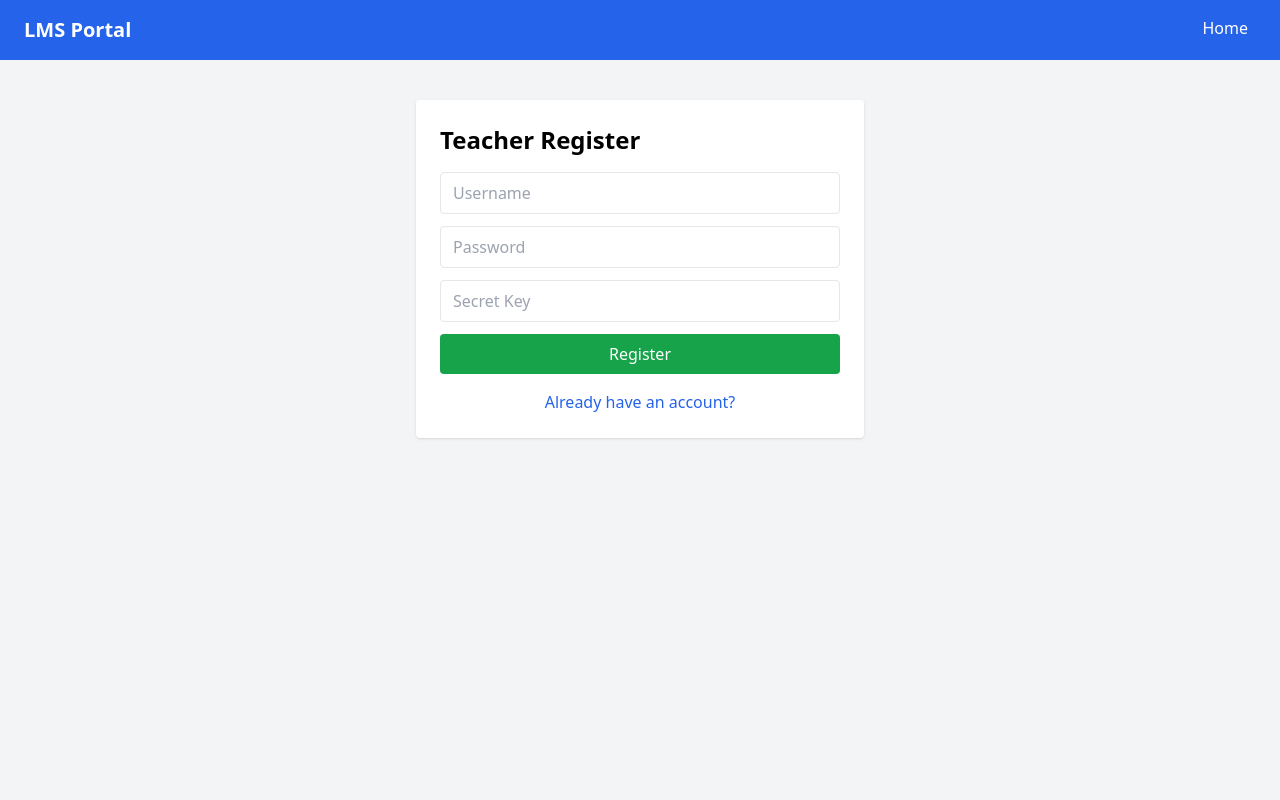
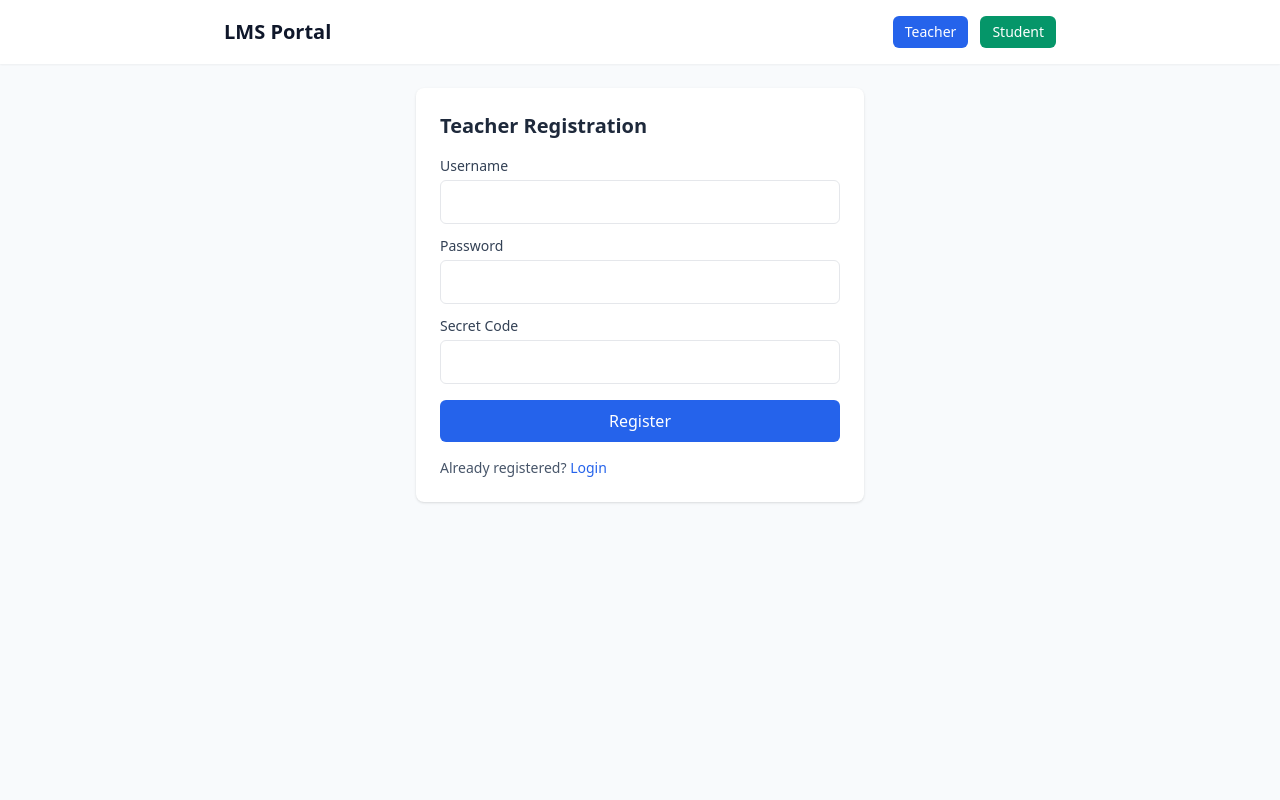
Before and after one commit to cyb3erasad/Flask-LMS-Portal, a Flask app: page /teacher/register in a window 1280 px wide. Run offline with Flask 3, Linux system fonts and the light colour scheme; some libraries are stand-ins or nearby versions.

Commit message:
Fix major bugs and update UI

```diff
--- a/main.py
+++ b/main.py
@@ -18,11 +18,12 @@ login_manager.init_app(app)
 
 @login_manager.user_loader
 def load_user(user_id):
-    user = Teacher.query.get(int(user_id))
-    if user:
-        return user
-
-    return Student.query.get(int(user_id))
+    # user_id format: "teacher_1" or "student_1"
+    if user_id.startswith('teacher_'):
+        return Teacher.query.get(int(user_id.split('_')[1]))
+    elif user_id.startswith('student_'):
+        return Student.query.get(int(user_id.split('_')[1]))
+    return None
 
 @app.route("/")
 def home():
@@ -87,8 +88,9 @@ def student_login():
 def teacher_dashboard():
     if not isinstance(current_user, Teacher):
         return "Unauthorized", 403
-    students = Student.query.all()
-    subjects = Subject.query.all()
+
+    students = Student.query.filter_by(teacher_id=current_user.id).all()
+    subjects = Subject.query.filter_by(teacher_id=current_user.id).all()
     return render_template("teacher_dashboard.html", students=students, subjects=subjects)
 
 @app.route("/student/dashboard")
@@ -96,7 +98,7 @@ def teacher_dashboard():
 def student_dashboard():
     if not isinstance(current_user, Student):
         return "Unauthorized", 403
-    marks = Marks.query.filter_by(student_id=current_user.id).first()
+    marks = Marks.query.filter_by(student_id=current_user.id).all()
     return render_template("student_dashboard.html", marks=marks)
 
 @app.route("/add_student", methods=["GET", "POST"])
@@ -106,16 +108,20 @@ def add_student():
         return "Unauthorized", 403
 
     if request.method == "POST":
-        name = request.form["name"]
-        student_id = request.form["student_id"]
+        name = request.form["name"].strip()
+        student_id = request.form["student_id"].strip()
         password = request.form["password"]
+
+        if not name or not student_id or not password:
+            flash("All fields are required.", "danger")
+            return redirect("/add_student")
 
         exists = Student.query.filter_by(student_id=student_id).first()
         if exists:
             flash("Student ID already exists!", "danger")
             return redirect("/add_student")
 
-        new_student = Student(name=name, student_id=student_id)
+        new_student = Student(name=name, student_id=student_id, teacher_id=current_user.id)
         new_student.set_password(password)
 
         db.session.add(new_student)
@@ -131,8 +137,16 @@ def add_subject():
             return "Unauthorized", 403
 
         if request.method == "POST":
-            name = request.form["name"]
-            new_subject = Subject(name=name)
+            name = request.form["name"].strip()
+            if not name:
+                flash("Subject name is required.", "danger")
+                return redirect("/add_subject")
+
+            exists = Subject.query.filter_by(name=name, teacher_id=current_user.id).first()
+            if exists:
+                flash("Subject already exists!", "danger")
+                return redirect("/add_subject")
+            new_subject = Subject(name=name, teacher_id=current_user.id)
             db.session.add(new_subject)
             db.session.commit()
             flash("Subject add successfully", "success")
@@ -145,17 +159,28 @@ def add_marks():
         if not isinstance(current_user, Teacher):
             return "Unauthorized", 403
 
-        students = Student.query.all()
-        subjects = Subject.query.all()
+        students = Student.query.filter_by(teacher_id=current_user.id).all()
+        subjects = Subject.query.filter_by(teacher_id=current_user.id).all()
 
         if request.method == "POST":
-            student_id = request.form["student_id"]
-            subject_id = request.form["subject_id"]
-            marks = request.form["marks"]
+            try:
+                student_id = int(request.form["student_id"])
+                subject_id = int(request.form["subject_id"])
+                marks = float(request.form["marks"])
+            except(ValueError, KeyError):
+                flash("Invalid Input", "danger")
+                return redirect("/add_marks")
+
+            student = Student.query.filter_by(id=student_id, teacher_id=current_user.id).first()
+            subject = Subject.query.filter_by(id=subject_id, teacher_id=current_user.id).first()
+            if not student or not subject:
+                flash("Selected student or subject is invalid.", "danger")
+                return redirect("/add_marks")
 
             records = Marks(student_id=student_id,
                         subject_id=subject_id,
-                        marks=marks)
+                        marks=marks,
+                        teacher_id=current_user.id)
             db.session.add(records)
             db.session.commit()
             flash("Marks added!", "success")
--- a/templates/base.html
+++ b/templates/base.html
@@ -1,30 +1,66 @@
 <!DOCTYPE html>
-<html>
+<html lang="en">
 
 <head>
-    <title>{{ title if title else "LMS Portal" }}</title>
+    <meta charset="utf-8" />
+    <meta name="viewport" content="width=device-width, initial-scale=1" />
+    <title>{% block title %}LMS Portal{% endblock %}</title>
     <script src="https://cdn.tailwindcss.com"></script>
 </head>
 
-<body class="bg-gray-100 min-h-screen">
+<body class="bg-slate-50 min-h-screen leading-relaxed text-slate-800">
 
-    <!-- Navbar -->
-    <nav class="bg-blue-600 text-white px-6 py-4 flex justify-between">
-        <h1 class="text-xl font-semibold">LMS Portal</h1>
 
-        <div>
-            <a href="/" class="mx-2 hover:underline">Home</a>
+    <!-- NAVBAR -->
+    <header class="bg-white shadow-sm">
+        <div class="max-w-4xl mx-auto px-4 sm:px-6 lg:px-8">
+            <div class="flex items-center justify-between h-16">
+                <a href="{{ url_for('home') }}" class="text-xl font-semibold text-slate-900">LMS Portal</a>
 
-            {% if current_user.is_authenticated %}
-            <a href="/logout" class="ml-4 bg-red-500 px-3 py-1 rounded">Logout</a>
-            {% endif %}
+
+                <nav class="flex items-center gap-3">
+                    {% if current_user.is_authenticated %}
+                    <span class="hidden sm:inline-block text-sm text-slate-600">Logged in as {{ current_user.username if
+                        current_user.__class__.__name__ == 'Teacher' else current_user.name }}</span>
+                    <a href="{{ url_for('logout') }}"
+                        class="inline-flex items-center px-3 py-1.5 bg-red-500 text-white rounded-md text-sm">Logout</a>
+                    {% else %}
+                    <a href="{{ url_for('teacher_login') }}"
+                        class="inline-flex items-center px-3 py-1.5 bg-blue-600 text-white rounded-md text-sm">Teacher</a>
+                    <a href="{{ url_for('student_login') }}"
+                        class="inline-flex items-center px-3 py-1.5 bg-emerald-600 text-white rounded-md text-sm">Student</a>
+                    {% endif %}
+                </nav>
+            </div>
         </div>
-    </nav>
+    </header>
 
-    <!-- Page Content -->
-    <div class="container mx-auto mt-10 px-4">
+
+    <!-- FLASH MESSAGES -->
+    <div class="max-w-4xl mx-auto px-4 sm:px-6 lg:px-8 mt-6">
+        {% with messages = get_flashed_messages(with_categories=true) %}
+        {% if messages %}
+        <div class="space-y-2">
+            {% for category, message in messages %}
+            <div class="p-3 rounded-md text-sm" {% if category=='success'
+                %}class="bg-green-50 border border-green-200 text-green-800 p-3 rounded-md" {% endif %} {% if
+                category=='danger' %}class="bg-red-50 border border-red-200 text-red-800 p-3 rounded-md" {% endif %} {%
+                if category=='info' %}class="bg-blue-50 border border-blue-200 text-blue-800 p-3 rounded-md" {% endif
+                %}>
+                {{ message }}
+            </div>
+            {% endfor %}
+        </div>
+        {% endif %}
+        {% endwith %}
+    </div>
+
+
+    <!-- PAGE CONTENT -->
+    <main class="max-w-4xl mx-auto px-4 sm:px-6 lg:px-8 mt-6 mb-12">
         {% block content %}{% endblock %}
-    </div>
+    </main>
+
 
 </body>
 
--- a/templates/teacher_register.html
+++ b/templates/teacher_register.html
@@ -1,24 +1,28 @@
-{% extends "base.html" %}
+{% extends 'base.html' %}
+{% block title %}Register Teacher{% endblock %}
 {% block content %}
+<div class="max-w-md mx-auto">
+    <div class="bg-white rounded-lg shadow p-6">
+        <h2 class="text-xl font-semibold mb-4">Teacher Registration</h2>
+        <form method="POST" novalidate>
+            <label class="block text-sm font-medium text-slate-700">Username</label>
+            <input name="username" required class="mt-1 mb-3 w-full px-3 py-2 border rounded-md" />
 
-<div class="max-w-md mx-auto bg-white shadow p-6 rounded">
-    <h2 class="text-2xl font-bold mb-4">Teacher Register</h2>
 
-    <form method="POST">
+            <label class="block text-sm font-medium text-slate-700">Password</label>
+            <input name="password" type="password" required class="mt-1 mb-3 w-full px-3 py-2 border rounded-md" />
 
-        <input type="text" name="username" placeholder="Username" class="w-full px-3 py-2 border rounded mb-3" required>
 
-        <input type="password" name="password" placeholder="Password" class="w-full px-3 py-2 border rounded mb-3"
-            required>
+            <label class="block text-sm font-medium text-slate-700">Secret Code</label>
+            <input name="secret" required class="mt-1 mb-4 w-full px-3 py-2 border rounded-md" />
 
-        <input type="text" name="secret" placeholder="Secret Key" class="w-full px-3 py-2 border rounded mb-3" required>
 
-        <button class="bg-green-600 text-white w-full py-2 rounded">Register</button>
-    </form>
+            <button type="submit" class="w-full bg-blue-600 text-white py-2 rounded-md">Register</button>
+        </form>
 
-    <p class="mt-4 text-center">
-        <a href="/teacher/login" class="text-blue-600 hover:underline">Already have an account?</a>
-    </p>
+
+        <p class="mt-4 text-sm text-slate-600">Already registered? <a href="{{ url_for('teacher_login') }}"
+                class="text-blue-600">Login</a></p>
+    </div>
 </div>
-
 {% endblock %}
```
Also changed, not shown: models.py (+27 -12 lines), templates/add_marks.html (+14 -14 lines), templates/add_student.html (+13 -11 lines), templates/add_subject.html (+8 -8 lines), templates/home.html (+12 -7 lines), templates/student_dashboard.html (+11 -13 lines), templates/student_login.html (+13 -11 lines), templates/teacher_dashboard.html (+50 -21 lines), templates/teacher_login.html (+16 -13 lines).
